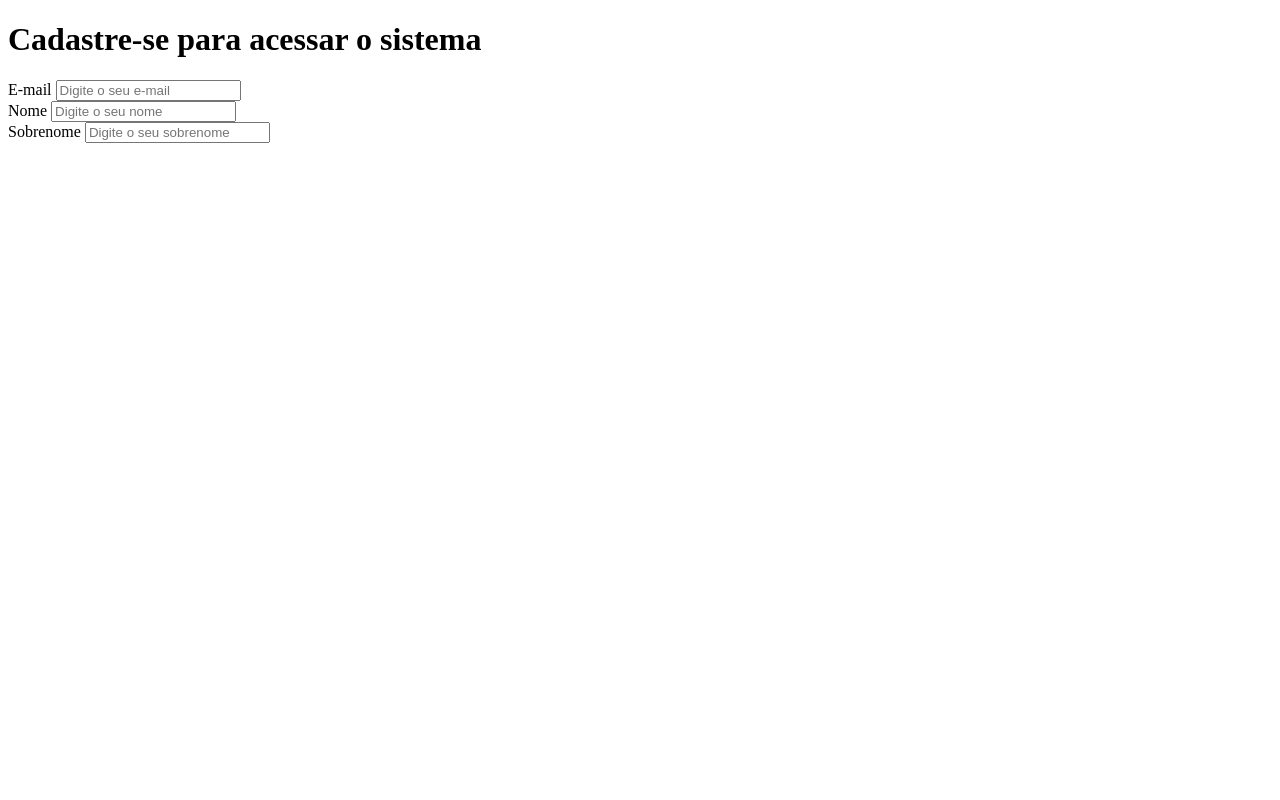
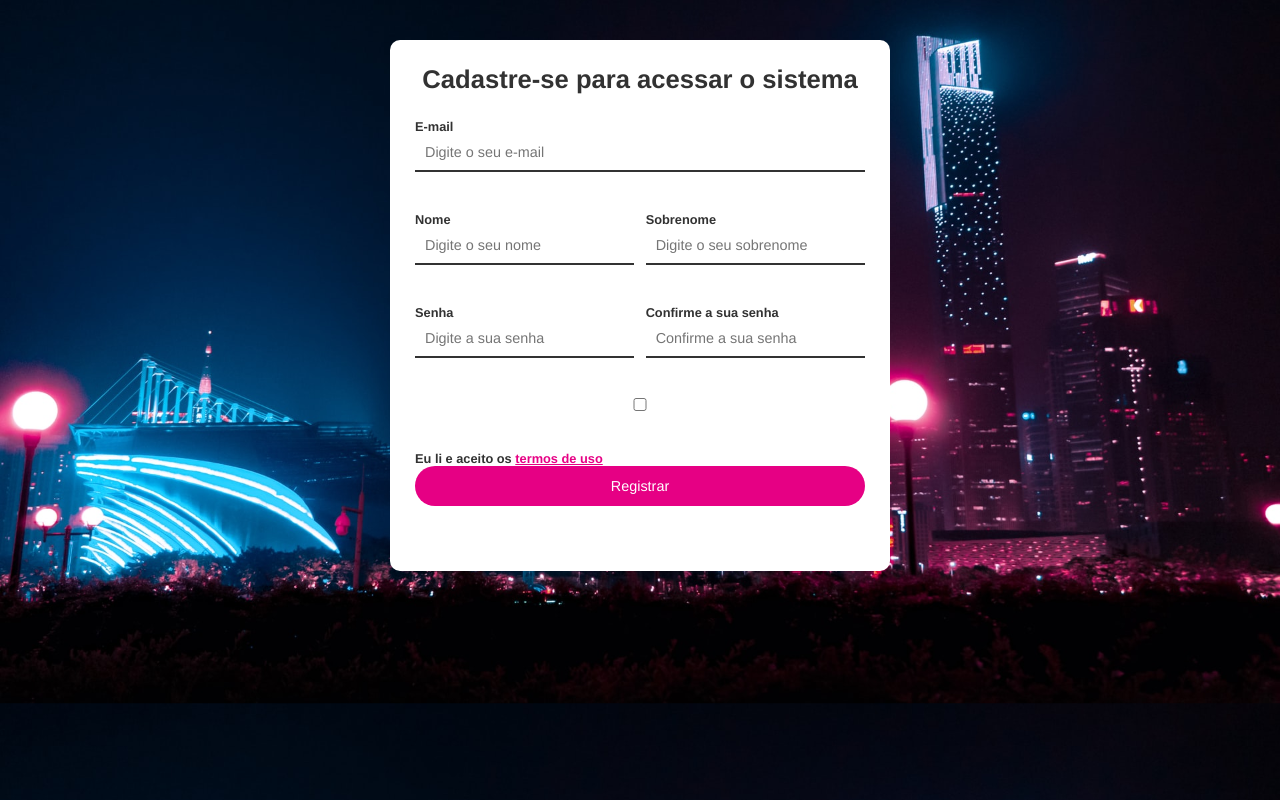
Before and after one commit to Tatiana-Paiva/Tela-de-cadastro, a plain HTML site: page index.html in a window 1280 px wide. Drawn offline with Linux system fonts and the light colour scheme.

Commit message:
Aplicando HTML e CSS

```diff
--- a/assets/css/style.css
+++ b/assets/css/style.css
@@ -0,0 +1,91 @@
+/* Geral */
+* {
+    margin: 0;
+    padding: 0;
+    box-sizing: border-box;
+    font-family: Helvetica, sans-serif;
+    color: #323232;
+    border: none;
+}
+
+input, label {
+    display: block;
+    width: 100%;
+}
+
+input:focus label:focus {
+    outline: none;
+}
+
+a {
+    color: #e60084;
+}
+
+body {
+    padding-top: 5vh; /* view height -> 5% da tela */
+    background-image: url(../img/bg-register-page.jpg);
+    background-size: cover;
+    background-position-y: -150px;
+}
+
+/* Form */
+#main-container {
+    width: 500px;
+    margin-left: auto;
+    margin-right: auto;
+    background-color: #fff;
+    border-radius: 10px;
+    padding: 25px;
+}
+
+#main-container h1 {
+    text-align: center;
+    margin-bottom: 25px;
+    font-size: 1.6rem; /* adaptada ao elemento root da página */
+}
+
+form {
+    display: flex;
+    flex-wrap: wrap;
+    justify-content: space-between;
+}
+
+.full-box {
+    flex: 1 1 100%;
+    position: relative;
+}
+
+.half-box {
+    flex: 1 1 45%;
+    position: relative;
+}
+
+.spacing {
+    margin-right: 2.5%;
+}
+
+label {
+    font-weight: bold;
+    font-size: .8rem;
+}
+
+input {
+    border-bottom: 2px solid #323232;
+    padding: 10px;
+    font-size: .9rem;
+    margin-bottom: 40px;
+}
+
+input:focus {
+    border-color: #e60084;
+}
+
+input[type="submit"] {
+    background-color: #e60084;
+    color: #fff;
+    border: none;
+    border-radius: 20px;
+    height: 40px;
+    cursor: pointer;
+
+}
--- a/index.html
+++ b/index.html
@@ -16,7 +16,7 @@
                 <input type="email" name="email" id="email" placeholder="Digite o seu e-mail">
 
             </div>
-            <div class="half-box">
+            <div class="half-box spacing">
                 <label for="name">Nome</label>
                 <input type="text" name="name" id="name" placeholder="Digite o seu nome">
 
@@ -28,9 +28,31 @@
 
             </div>
 
+            <div class="half-box spacing">
+                <label for="password">Senha</label>
+                <input type="password" name="password" id="password" placeholder="Digite a sua senha">
+
+            </div>
+
+            <div class="half-box">
+                <label for="passconfirmation">Confirme a sua senha</label>
+                <input type="passconfirmation" name="passconfirmation" id="passconfirmation" placeholder="Confirme a sua senha">
+
+            </div>
+
+            <div class="full-box">
+                <input type="checkbox" name="agreement" id="agreement">
+                <label for="agreement" id="agreement-label">Eu li e aceito os <a href="#">termos de uso </a></label>
+            </div>
+
+            <div class="full-box">
+                <input type="submit" id="btn-submit" value="Registrar">
+            </div>
+
         </form>
 
     </div>
+    <p class="error-validation template"></p>
    <script src="./assets/js/script.js">
 
    </script>
```
